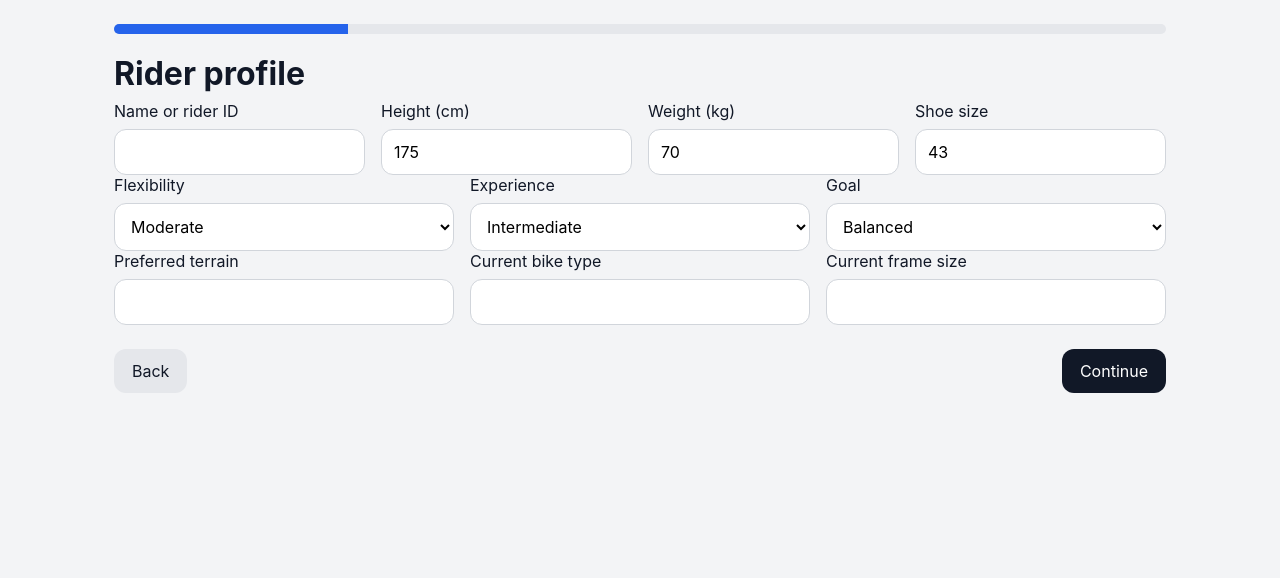
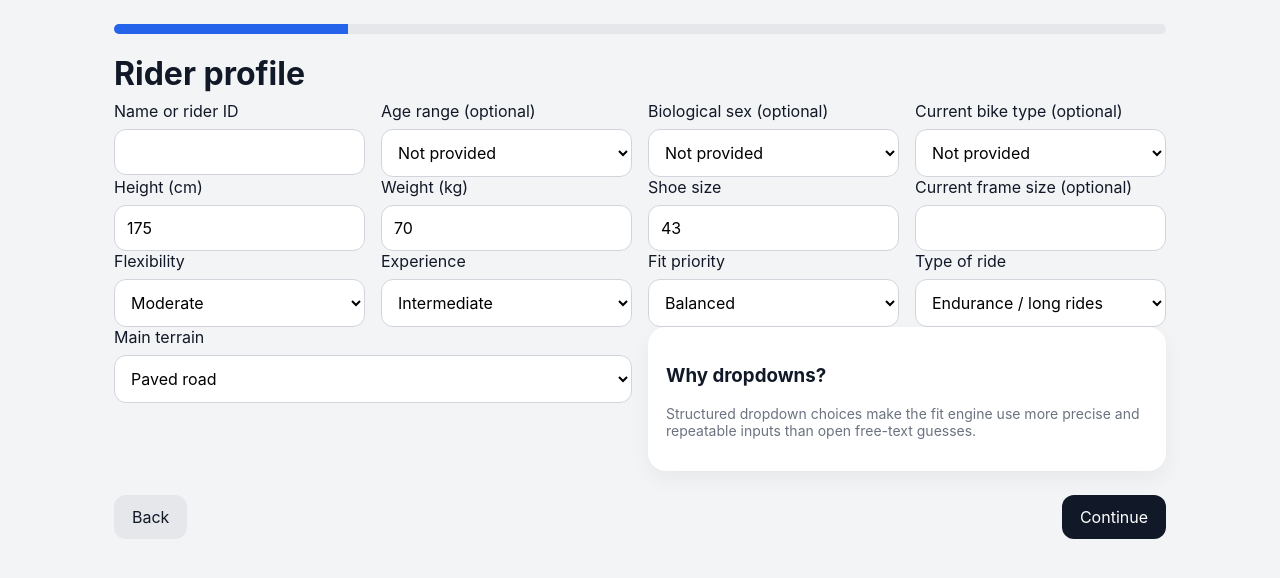
Before and after one commit to Luxqs/bike_fitting_GPT, a React (Vite) app: page / in a window 1280 px wide. Both pictures are taken after a click on the button "Start". Shown: the top 578 px of the page. Built offline with nearby package versions, Linux system fonts and the light colour scheme.

Commit message:
Add structured dropdown menus for bike and ride inputs

```diff
--- a/src/App.tsx
+++ b/src/App.tsx
@@ -1,7 +1,14 @@
 import { ChangeEvent, useEffect, useMemo, useRef, useState } from 'react';
 import { Field } from './components/Field';
 import { WizardLayout } from './components/WizardLayout';
-import { BIKE_CATEGORY_CONFIG } from './config/bikeCategories';
+import {
+  AGE_RANGE_OPTIONS,
+  BIKE_CATEGORY_GROUPS,
+  BIOLOGICAL_SEX_OPTIONS,
+  CURRENT_BIKE_TYPE_OPTIONS,
+  RIDE_TYPE_OPTIONS,
+  TERRAIN_OPTIONS,
+} from './config/dropdownOptions';
 import { CAPTURE_PROTOCOL } from './config/captureProtocol';
 import { CalibrationPanel } from './features/calibration/CalibrationPanel';
 import { usePoseCapture } from './features/camera/usePoseCapture';
@@ -222,11 +229,50 @@ export default function App() {
     <WizardLayout title="Rider profile" stepIndex={stepIndex} totalSteps={totalSteps} onBack={prevStep} onNext={nextStep}>
       <div className="grid four">
         <Field label="Name or rider ID" value={state.riderProfile.riderId} onChange={(e: ChangeEvent<HTMLInputElement>) => updateRiderProfile('riderId', e.target.value)} />
+        <label className="field">
+          <span>Age range (optional)</span>
+          <select
+            value={state.riderProfile.ageRange ?? ''}
+            onChange={(e: ChangeEvent<HTMLSelectElement>) => updateRiderProfile('ageRange', e.target.value ? (e.target.value as AppState['riderProfile']['ageRange']) : undefined)}
+          >
+            <option value="">Not provided</option>
+            {AGE_RANGE_OPTIONS.map((option) => (
+              <option key={option} value={option}>{option}</option>
+            ))}
+          </select>
+        </label>
+        <label className="field">
+          <span>Biological sex (optional)</span>
+          <select
+            value={state.riderProfile.biologicalSex ?? ''}
+            onChange={(e: ChangeEvent<HTMLSelectElement>) => updateRiderProfile('biologicalSex', e.target.value ? (e.target.value as AppState['riderProfile']['biologicalSex']) : undefined)}
+          >
+            <option value="">Not provided</option>
+            {BIOLOGICAL_SEX_OPTIONS.map((option) => (
+              <option key={option} value={option}>{option}</option>
+            ))}
+          </select>
+        </label>
+        <label className="field">
+          <span>Current bike type (optional)</span>
+          <select
+            value={state.riderProfile.currentBikeType ?? ''}
+            onChange={(e: ChangeEvent<HTMLSelectElement>) => updateRiderProfile('currentBikeType', e.target.value ? (e.target.value as AppState['riderProfile']['currentBikeType']) : undefined)}
+          >
+            <option value="">Not provided</option>
+            {CURRENT_BIKE_TYPE_OPTIONS.map((option) => (
+              <option key={option} value={option}>{option}</option>
+            ))}
+          </select>
+        </label>
+      </div>
+      <div className="grid four">
         <Field label="Height (cm)" type="number" value={state.riderProfile.heightCm} onChange={(e: ChangeEvent<HTMLInputElement>) => updateRiderProfile('heightCm', Number(e.target.value))} />
         <Field label="Weight (kg)" type="number" value={state.riderProfile.weightKg} onChange={(e: ChangeEvent<HTMLInputElement>) => updateRiderProfile('weightKg', Number(e.target.value))} />
         <Field label="Shoe size" type="number" value={state.riderProfile.shoeSize} onChange={(e: ChangeEvent<HTMLInputElement>) => updateRiderProfile('shoeSize', Number(e.target.value))} />
+        <Field label="Current frame size (optional)" value={state.riderProfile.frameSize ?? ''} onChange={(e: ChangeEvent<HTMLInputElement>) => updateRiderProfile('frameSize', e.target.value)} />
       </div>
-      <div className="grid three">
+      <div className="grid four">
         <label className="field">
           <span>Flexibility</span>
           <select value={state.riderProfile.flexibilityLevel} onChange={(e: ChangeEvent<HTMLSelectElement>) => updateRiderProfile('flexibilityLevel', e.target.value as FlexibilityLevel)}>
@@ -244,7 +290,7 @@ export default function App() {
           </select>
         </label>
         <label className="field">
-          <span>Goal</span>
+          <span>Fit priority</span>
           <select value={state.riderProfile.ridingGoal} onChange={(e: ChangeEvent<HTMLSelectElement>) => updateRiderProfile('ridingGoal', e.target.value as RidingGoal)}>
             <option value="comfort">Comfort</option>
             <option value="endurance">Endurance</option>
@@ -252,11 +298,28 @@ export default function App() {
             <option value="aggressive / performance">Aggressive / performance</option>
           </select>
         </label>
+        <label className="field">
+          <span>Type of ride</span>
+          <select value={state.riderProfile.rideType} onChange={(e: ChangeEvent<HTMLSelectElement>) => updateRiderProfile('rideType', e.target.value as AppState['riderProfile']['rideType'])}>
+            {RIDE_TYPE_OPTIONS.map((option) => (
+              <option key={option} value={option}>{option}</option>
+            ))}
+          </select>
+        </label>
       </div>
-      <div className="grid three">
-        <Field label="Preferred terrain" value={state.riderProfile.preferredTerrain} onChange={(e: ChangeEvent<HTMLInputElement>) => updateRiderProfile('preferredTerrain', e.target.value)} />
-        <Field label="Current bike type" value={state.riderProfile.currentBikeType ?? ''} onChange={(e: ChangeEvent<HTMLInputElement>) => updateRiderProfile('currentBikeType', e.target.value)} />
-        <Field label="Current frame size" value={state.riderProfile.frameSize ?? ''} onChange={(e: ChangeEvent<HTMLInputElement>) => updateRiderProfile('frameSize', e.target.value)} />
+      <div className="grid two">
+        <label className="field">
+          <span>Main terrain</span>
+          <select value={state.riderProfile.preferredTerrain} onChange={(e: ChangeEvent<HTMLSelectElement>) => updateRiderProfile('preferredTerrain', e.target.value as AppState['riderProfile']['preferredTerrain'])}>
+            {TERRAIN_OPTIONS.map((option) => (
+              <option key={option} value={option}>{option}</option>
+            ))}
+          </select>
+        </label>
+        <div className="card">
+          <h3>Why dropdowns?</h3>
+          <p className="helper">Structured dropdown choices make the fit engine use more precise and repeatable inputs than open free-text guesses.</p>
+        </div>
       </div>
     </WizardLayout>
   );
@@ -349,16 +412,28 @@ export default function App() {
 
   const renderBike = () => (
     <WizardLayout title="Bike category" stepIndex={stepIndex} totalSteps={totalSteps} onBack={prevStep} onNext={nextStep}>
-      <div className="grid three">
-        <label className="field wide">
-          <span>Bike category</span>
+      <div className="grid two">
+        <label className="field">
+          <span>New bike category</span>
           <select value={state.bikeSelection.category} onChange={(e: ChangeEvent<HTMLSelectElement>) => updateBikeSelection('category', e.target.value as BikeCategory)}>
-            {Object.keys(BIKE_CATEGORY_CONFIG).map((category) => (
-              <option key={category}>{category}</option>
+            {BIKE_CATEGORY_GROUPS.map((group) => (
+              <optgroup key={group.label} label={group.label}>
+                {group.options.map((category) => (
+                  <option key={category} value={category}>{category}</option>
+                ))}
+              </optgroup>
             ))}
           </select>
         </label>
-        <Field label="Riding style notes" value={state.bikeSelection.ridingStyleNotes ?? ''} onChange={(e: ChangeEvent<HTMLInputElement>) => updateBikeSelection('ridingStyleNotes', e.target.value)} />
+        <div className="card">
+          <h3>Chosen ride context</h3>
+          <p><strong>Ride type:</strong> {state.riderProfile.rideType}</p>
+          <p><strong>Main terrain:</strong> {state.riderProfile.preferredTerrain}</p>
+          <p className="helper">Grouping bike options into road, gravel, MTB, urban, and BMX helps users choose precise categories without guessing the exact label first.</p>
+        </div>
+      </div>
+      <div className="grid one">
+        <Field label="Extra riding style notes (optional)" value={state.bikeSelection.ridingStyleNotes ?? ''} onChange={(e: ChangeEvent<HTMLInputElement>) => updateBikeSelection('ridingStyleNotes', e.target.value)} />
       </div>
     </WizardLayout>
   );
@@ -408,7 +483,9 @@ export default function App() {
             <h3>Rider summary</h3>
             <p><strong>Rider:</strong> {state.riderProfile.riderId || 'N/A'}</p>
             <p><strong>Height:</strong> {state.riderProfile.heightCm} cm</p>
-            <p><strong>Goal:</strong> {state.riderProfile.ridingGoal}</p>
+            <p><strong>Fit priority:</strong> {state.riderProfile.ridingGoal}</p>
+            <p><strong>Ride type:</strong> {state.riderProfile.rideType}</p>
+            <p><strong>Main terrain:</strong> {state.riderProfile.preferredTerrain}</p>
             <p><strong>Bike category:</strong> {state.bikeSelection.category}</p>
             <p><strong>Posture bias:</strong> {fit.postureBias}</p>
           </div>
--- /dev/null
+++ b/src/config/dropdownOptions.ts
@@ -0,0 +1,69 @@
+import { AgeRange, BiologicalSexOption, BikeCategory, CurrentBikeType, RideType, TerrainOption } from '../types';
+
+export const AGE_RANGE_OPTIONS: AgeRange[] = ['Under 18', '18-24', '25-34', '35-44', '45-54', '55-64', '65+'];
+
+export const BIOLOGICAL_SEX_OPTIONS: BiologicalSexOption[] = [
+  'Female',
+  'Male',
+  'Intersex / another variation',
+  'Prefer not to say',
+];
+
+export const RIDE_TYPE_OPTIONS: RideType[] = [
+  'Comfort / leisure',
+  'Endurance / long rides',
+  'Race / fast group rides',
+  'Training / fitness',
+  'Adventure / mixed terrain',
+  'Commuting / utility',
+  'Trail / technical fun',
+  'Downhill / gravity',
+];
+
+export const TERRAIN_OPTIONS: TerrainOption[] = [
+  'Paved road',
+  'Mixed road',
+  'Gravel / dirt roads',
+  'Singletrack / trail',
+  'Bike park / downhill',
+  'Urban / city',
+  'Touring / loaded mixed terrain',
+];
+
+export const CURRENT_BIKE_TYPE_OPTIONS: CurrentBikeType[] = [
+  'Road',
+  'Triathlon / TT',
+  'Gravel',
+  'Cyclocross',
+  'MTB XC',
+  'MTB Trail',
+  'MTB Enduro / Downhill',
+  'Hybrid / Fitness',
+  'Commuter / City',
+  'Touring / Bikepacking',
+  'BMX / Dirt jump',
+  'Other / unsure',
+];
+
+export const BIKE_CATEGORY_GROUPS: Array<{ label: string; options: BikeCategory[] }> = [
+  {
+    label: 'Road',
+    options: ['Road race', 'Endurance road', 'Aero road', 'Climbing road', 'Time trial / Triathlon'],
+  },
+  {
+    label: 'Gravel / CX',
+    options: ['Gravel race', 'Gravel adventure', 'Cyclocross', 'Bikepacking'],
+  },
+  {
+    label: 'Mountain bike',
+    options: ['MTB XC', 'MTB Trail', 'MTB All-mountain', 'MTB Enduro', 'MTB Downhill', 'MTB Hardtail', 'MTB Full-suspension'],
+  },
+  {
+    label: 'Urban / touring',
+    options: ['Hybrid / Fitness', 'Commuter / City', 'Touring'],
+  },
+  {
+    label: 'BMX / gravity park',
+    options: ['BMX / Dirt jump'],
+  },
+];
--- a/src/features/fit-engine/calculateFit.ts
+++ b/src/features/fit-engine/calculateFit.ts
@@ -1,9 +1,60 @@
 import { BIKE_CATEGORY_CONFIG } from '../../config/bikeCategories';
 import { FORMULA_COEFFICIENTS } from '../../config/formulas';
 import { ISSUE_ADJUSTMENTS } from '../../config/issues';
-import { AppState, FitRecommendationItem, FitResult, MeasurementValue } from '../../types';
+import { AppState, FitRecommendationItem, FitResult, MeasurementValue, RideType } from '../../types';
 import { formatRange, formatValue } from '../../utils/format';
 import { avg, clamp, round } from '../../utils/math';
+
+const RIDE_TYPE_ADJUSTMENTS: Record<RideType, { reachDeltaMm: number; stackDeltaMm: number; dropDeltaMm: number; note: string }> = {
+  'Comfort / leisure': {
+    reachDeltaMm: -8,
+    stackDeltaMm: 10,
+    dropDeltaMm: -12,
+    note: 'Comfort-focused rides usually support a shorter cockpit and a taller front end.',
+  },
+  'Endurance / long rides': {
+    reachDeltaMm: -2,
+    stackDeltaMm: 4,
+    dropDeltaMm: -4,
+    note: 'Long-distance riding usually favors a sustainable posture over a maximal racing position.',
+  },
+  'Race / fast group rides': {
+    reachDeltaMm: 8,
+    stackDeltaMm: -6,
+    dropDeltaMm: 10,
+    note: 'Race-oriented riding shifts fit targets toward a longer, lower, more aerodynamic position.',
+  },
+  'Training / fitness': {
+    reachDeltaMm: 2,
+    stackDeltaMm: 0,
+    dropDeltaMm: 2,
+    note: 'General training keeps a fairly neutral posture unless other inputs point more strongly one way.',
+  },
+  'Adventure / mixed terrain': {
+    reachDeltaMm: -4,
+    stackDeltaMm: 6,
+    dropDeltaMm: -6,
+    note: 'Adventure riding usually benefits from extra control and a slightly more upright front end.',
+  },
+  'Commuting / utility': {
+    reachDeltaMm: -8,
+    stackDeltaMm: 12,
+    dropDeltaMm: -12,
+    note: 'Utility riding often rewards comfort, visibility, and easier handling over outright speed.',
+  },
+  'Trail / technical fun': {
+    reachDeltaMm: -2,
+    stackDeltaMm: 8,
+    dropDeltaMm: -10,
+    note: 'Technical trail riding benefits from a slightly taller, more controllable front-end setup.',
+  },
+  'Downhill / gravity': {
+    reachDeltaMm: -4,
+    stackDeltaMm: 12,
+    dropDeltaMm: -18,
+    note: 'Gravity riding strongly favors control, clearance, and a less saddle-centric posture.',
+  },
+};
 
 function metricConfidence(cameraValue?: number, cameraConfidence?: number, manualValue?: number): { value: number; source: 'camera' | 'manual' | 'assumed'; confidence: number } {
   if (manualValue && (!cameraValue || (cameraConfidence ?? 0) < 0.55)) {
@@ -28,6 +79,7 @@ function makeItem(key: string, label: string, value: number, spread: number, uni
 
 export function calculateFit(state: AppState): FitResult {
   const category = BIKE_CATEGORY_CONFIG[state.bikeSelection.category];
+  const rideType = RIDE_TYPE_ADJUSTMENTS[state.riderProfile.rideType];
   const camera = state.cameraEstimates;
   const issueMods = state.issues.selected.map((issue) => ISSUE_ADJUSTMENTS[issue]);
   const totalIssueReach = issueMods.reduce((sum, item) => sum + item.reachDeltaMm, 0);
@@ -55,15 +107,17 @@ export function calculateFit(state: AppState): FitResult {
     (flexibilityScore - 0.5) * FORMULA_COEFFICIENTS.cockpit.flexibilityFactor * 10 +
     goalFactor * FORMULA_COEFFICIENTS.cockpit.goalFactor +
     category.reachBiasMm +
+    rideType.reachDeltaMm +
     totalIssueReach;
 
   const baseStackMm =
     state.riderProfile.heightCm * FORMULA_COEFFICIENTS.frame.stackFromHeight +
     (1 - flexibilityScore) * 20 +
     category.stackBiasMm +
+    rideType.stackDeltaMm +
     totalIssueStack;
 
-  const baseDropMm = clamp(category.dropBiasMm + goalFactor * 18 + (flexibilityScore - 0.5) * 30 + totalIssueDrop, -60, 90);
+  const baseDropMm = clamp(category.dropBiasMm + goalFactor * 18 + (flexibilityScore - 0.5) * 30 + rideType.dropDeltaMm + totalIssueDrop, -60, 90);
   const saddleSetbackMm = clamp((inseam.value * 10 * 0.09) + (category.family === 'mtb' ? -5 : 0), 35, 95);
 
   let crank = 170;
@@ -74,7 +128,7 @@ export function calculateFit(state: AppState): FitResult {
   crank = clamp(crank + category.crankBiasMm + totalIssueCrank, 160, 180);
 
   const handlebarWidthMm = shoulder.value > 0 ? clamp(shoulder.value * 10, 360, 520) : 420;
-  const stemCenterMm = clamp(avg(category.stemRangeMm) + totalIssueReach * 0.25 + goalFactor * 5, category.stemRangeMm[0], category.stemRangeMm[1]);
+  const stemCenterMm = clamp(avg(category.stemRangeMm) + totalIssueReach * 0.25 + goalFactor * 5 + rideType.reachDeltaMm * 0.15, category.stemRangeMm[0], category.stemRangeMm[1]);
   const effectiveTopTubeMm = round(baseReachMm + 210, 0);
   const frameSizeEstimate = round(inseam.value * 0.67, 0);
 
@@ -93,6 +147,8 @@ export function calculateFit(state: AppState): FitResult {
     'Absolute body dimensions are estimated using camera landmarks plus calibration scale and user-entered height checks.',
     'Recommendations are conservative starting points for new-bike sizing, not a dynamic pedaling fit.',
     'Where camera confidence was low, manual inputs or population-based defaults were weighted more heavily.',
+    `Ride type "${state.riderProfile.rideType}" and terrain "${state.riderProfile.preferredTerrain}" were used as structured dropdown inputs to keep the fit logic more precise and repeatable.`,
+    rideType.note,
   ];
 
   const warnings = [
@@ -102,13 +158,13 @@ export function calculateFit(state: AppState): FitResult {
   ];
 
   return {
-    frameSize: makeItem('frameSize', 'Recommended frame size', frameSizeEstimate, 2, 'cm', commonConfidence, 'Frame size is primarily driven by inseam, bike category, and posture bias.'),
-    effectiveTopTube: makeItem('effectiveTopTube', 'Effective top tube target', effectiveTopTubeMm, 12, 'mm', commonConfidence, 'Top tube target reflects cockpit demand from torso, arm estimate, goal, and category.'),
-    stack: makeItem('stack', 'Stack target', baseStackMm, 14, 'mm', commonConfidence, 'Stack is biased by height, flexibility, category defaults, and comfort modifiers.'),
-    reach: makeItem('reach', 'Reach target', baseReachMm, 10, 'mm', commonConfidence, 'Reach is weighted from torso and arm estimate, then adjusted by goals and issues.'),
+    frameSize: makeItem('frameSize', 'Recommended frame size', frameSizeEstimate, 2, 'cm', commonConfidence, 'Frame size is primarily driven by inseam, bike category, ride type, and posture bias.'),
+    effectiveTopTube: makeItem('effectiveTopTube', 'Effective top tube target', effectiveTopTubeMm, 12, 'mm', commonConfidence, 'Top tube target reflects cockpit demand from torso, arm estimate, ride type, goal, and category.'),
+    stack: makeItem('stack', 'Stack target', baseStackMm, 14, 'mm', commonConfidence, 'Stack is biased by height, flexibility, category defaults, ride type, and comfort modifiers.'),
+    reach: makeItem('reach', 'Reach target', baseReachMm, 10, 'mm', commonConfidence, 'Reach is weighted from torso and arm estimate, then adjusted by ride goal, ride type, and reported issues.'),
     saddleHeight: makeItem('saddleHeight', 'Saddle height', saddleHeightMm, 8, 'mm', clamp(inseam.confidence - issuePenalty * 0.3, 0.25, 0.92), 'Saddle height starts from inseam-based heuristics and is moderated by flexibility.'),
     saddleSetback: makeItem('saddleSetback', 'Saddle setback', saddleSetbackMm, 8, 'mm', clamp(inseam.confidence - 0.05, 0.25, 0.88), 'Setback is a conservative estimate based on leg length and category family.'),
-    saddleToBarDrop: makeItem('saddleToBarDrop', 'Saddle-to-bar drop', baseDropMm, 10, 'mm', commonConfidence, 'Drop changes the most with category, goal, flexibility, and pain modifiers.'),
+    saddleToBarDrop: makeItem('saddleToBarDrop', 'Saddle-to-bar drop', baseDropMm, 10, 'mm', commonConfidence, 'Drop changes the most with category, ride type, goal, flexibility, and pain modifiers.'),
     handlebarWidth: makeItem('handlebarWidth', 'Handlebar width', handlebarWidthMm, 10, 'mm', shoulder.confidence, 'Bar width follows shoulder width with conservative clamping by common market sizes.'),
     stemLength: makeItem('stemLength', 'Stem length range center', stemCenterMm, 10, 'mm', commonConfidence, 'Stem recommendation complements frame reach and category-specific handling preferences.'),
     crankLength: makeItem('crankLength', 'Crank length', crank, 2.5, 'mm', clamp(inseam.confidence - 0.03, 0.25, 0.9), 'Crank length is based on inseam bins, then adjusted for category and hip/knee caution.'),
--- a/src/hooks/useAppState.ts
+++ b/src/hooks/useAppState.ts
@@ -12,7 +12,8 @@ const defaultState: AppState = {
     flexibilityLevel: 'moderate',
     experienceLevel: 'intermediate',
     ridingGoal: 'balanced',
-    preferredTerrain: '',
+    rideType: 'Endurance / long rides',
+    preferredTerrain: 'Paved road',
     shoeSize: 43,
   },
   manualMeasurements: {},
@@ -40,6 +41,11 @@ function loadInitialState(): AppState {
       riderProfile: {
         ...defaultState.riderProfile,
         ...parsed.riderProfile,
+        rideType: parsed.riderProfile?.rideType || defaultState.riderProfile.rideType,
+        preferredTerrain: parsed.riderProfile?.preferredTerrain || defaultState.riderProfile.preferredTerrain,
+        currentBikeType: parsed.riderProfile?.currentBikeType || undefined,
+        ageRange: parsed.riderProfile?.ageRange || undefined,
+        biologicalSex: parsed.riderProfile?.biologicalSex || undefined,
       },
       manualMeasurements: {
         ...defaultState.manualMeasurements,
--- a/src/types/index.ts
+++ b/src/types/index.ts
@@ -26,6 +26,38 @@ export type BikeCategory =
 export type FlexibilityLevel = 'low' | 'moderate' | 'high';
 export type ExperienceLevel = 'beginner' | 'intermediate' | 'advanced';
 export type RidingGoal = 'comfort' | 'endurance' | 'balanced' | 'aggressive / performance';
+export type AgeRange = 'Under 18' | '18-24' | '25-34' | '35-44' | '45-54' | '55-64' | '65+';
+export type BiologicalSexOption = 'Female' | 'Male' | 'Intersex / another variation' | 'Prefer not to say';
+export type RideType =
+  | 'Comfort / leisure'
+  | 'Endurance / long rides'
+  | 'Race / fast group rides'
+  | 'Training / fitness'
+  | 'Adventure / mixed terrain'
+  | 'Commuting / utility'
+  | 'Trail / technical fun'
+  | 'Downhill / gravity';
+export type TerrainOption =
+  | 'Paved road'
+  | 'Mixed road'
+  | 'Gravel / dirt roads'
+  | 'Singletrack / trail'
+  | 'Bike park / downhill'
+  | 'Urban / city'
+  | 'Touring / loaded mixed terrain';
+export type CurrentBikeType =
+  | 'Road'
+  | 'Triathlon / TT'
+  | 'Gravel'
+  | 'Cyclocross'
+  | 'MTB XC'
+  | 'MTB Trail'
+  | 'MTB Enduro / Downhill'
+  | 'Hybrid / Fitness'
+  | 'Commuter / City'
+  | 'Touring / Bikepacking'
+  | 'BMX / Dirt jump'
+  | 'Other / unsure';
 
 export type PainPoint =
   | 'Front knee pain'
@@ -44,16 +76,17 @@ export type PainPoint =
 
 export interface RiderProfile {
   riderId: string;
-  ageRange?: string;
-  biologicalSex?: string;
+  ageRange?: AgeRange;
+  biologicalSex?: BiologicalSexOption;
   heightCm: number;
   weightKg: number;
   flexibilityLevel: FlexibilityLevel;
   experienceLevel: ExperienceLevel;
   ridingGoal: RidingGoal;
-  preferredTerrain: string;
+  rideType: RideType;
+  preferredTerrain: TerrainOption;
   shoeSize: number;
-  currentBikeType?: string;
+  currentBikeType?: CurrentBikeType;
   frameSize?: string;
   stemLengthMm?: number;
   handlebarWidthMm?: number;
```
